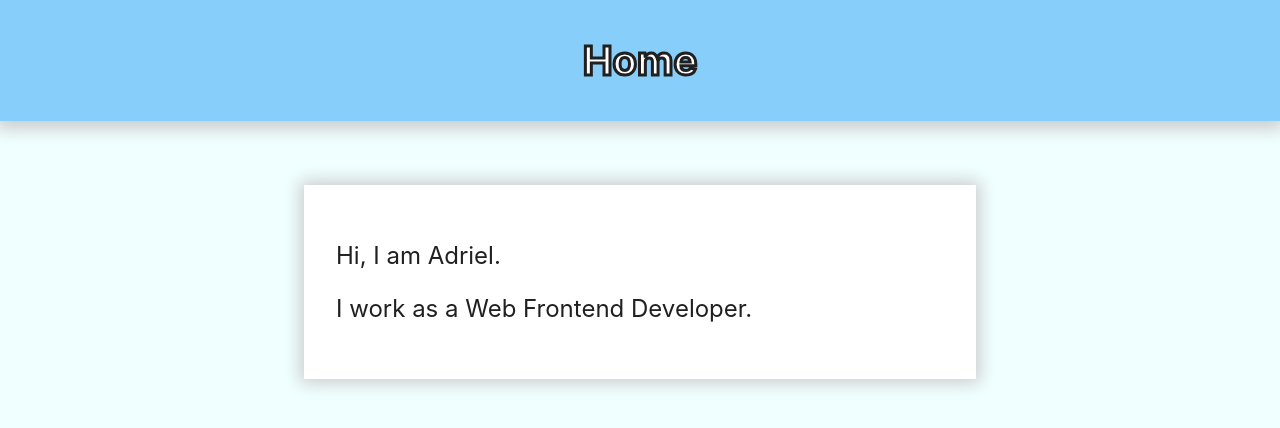
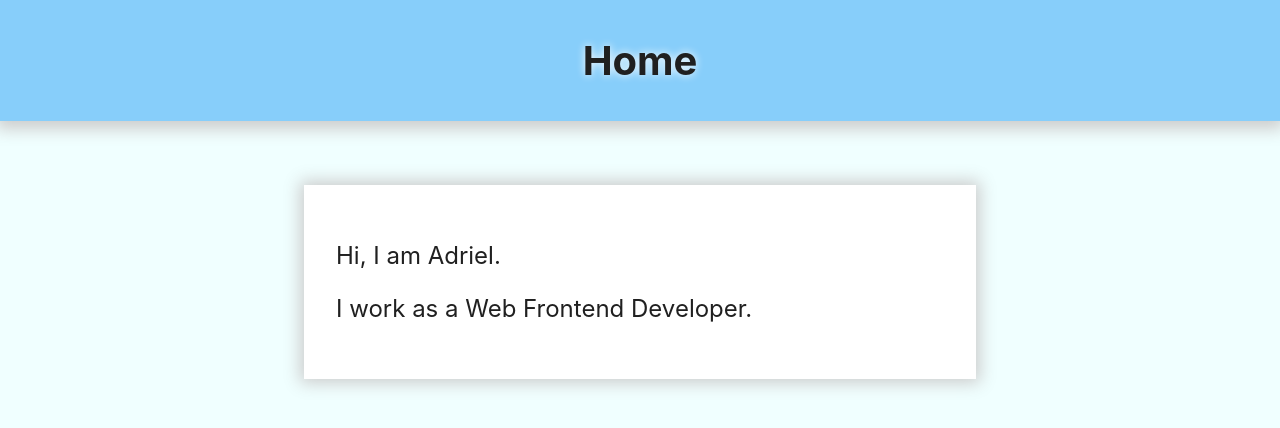
Before and after one commit to AdrielLimanthie/website, a website: page src/index.html in a window 1280 px wide. Drawn offline with Linux system fonts and the light colour scheme.

Commit message:
feat: change home link style

```diff
--- a/src/style.css
+++ b/src/style.css
@@ -36,10 +36,9 @@ body {
 
 		& .home-link {
 			font-size: 2.5rem;
-			-webkit-text-stroke: 0.1875rem var(--font-black);
-			text-stroke: 0.1875rem var(--font-black);
-			color: white;
+			color: var(--font-black);
 			text-decoration: none;
+			filter: drop-shadow(0 0 0.25rem white);
 		}
 	}
 }
```
